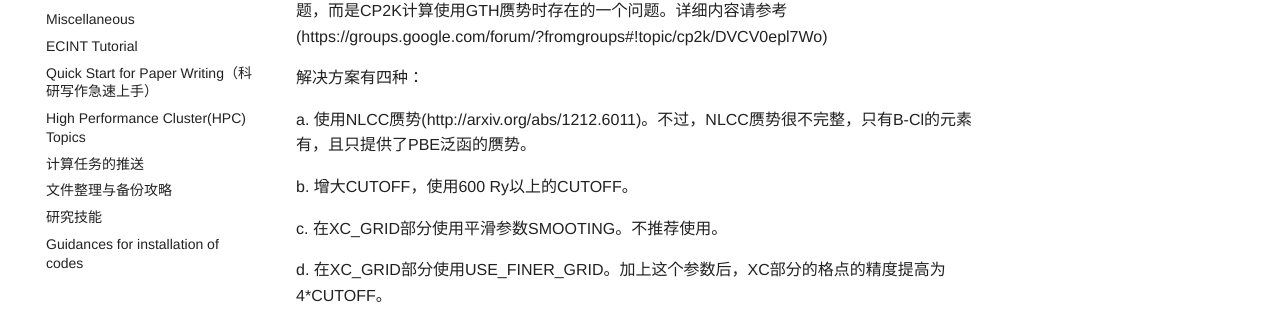
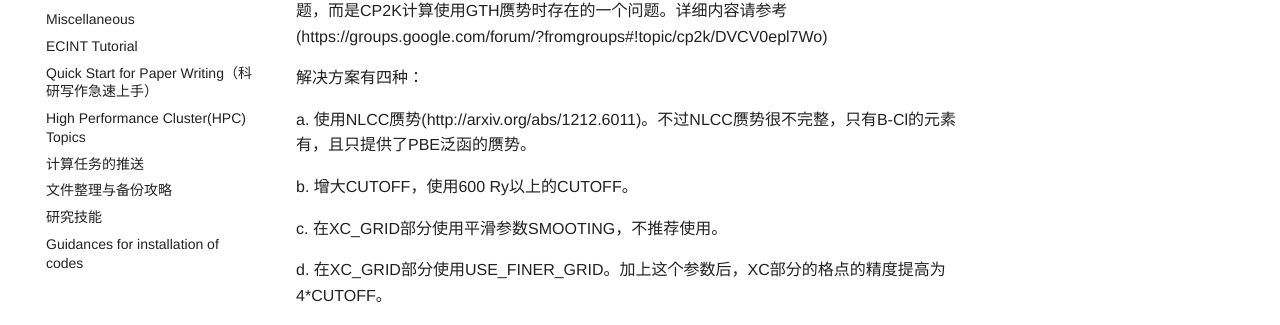
Before and after one commit to chenggroup/chenggroup.github.io, a Jekyll site: the page built from _wiki/Softwares Usage/cp2k-zpe.md, in a window 1280 px wide and 900 px high, scrolled down 2322 px. Shown: the part 331-656 px from the top of the window. Built offline with Jekyll 4.4.1, drawn with Linux system fonts in a browser that asks for light colours; formulas are drawn with MathJax 3.

Commit message:
Update cp2k-zpe.md

```diff
--- a/_wiki/Softwares Usage/cp2k-zpe.md
+++ b/_wiki/Softwares Usage/cp2k-zpe.md
@@ -121,10 +121,10 @@ N对应计算的原子个数。
 
 解决方案有四种：
 
-a. 使用NLCC赝势(http://arxiv.org/abs/1212.6011)。不过，NLCC赝势很不完整，只有B-Cl的元素有，且只提供了PBE泛函的赝势。
+a. 使用NLCC赝势(http://arxiv.org/abs/1212.6011)。不过NLCC赝势很不完整，只有B-Cl的元素有，且只提供了PBE泛函的赝势。
 
 b. 增大CUTOFF，使用600 Ry以上的CUTOFF。
 
-c. 在XC_GRID部分使用平滑参数SMOOTING。不推荐使用。
+c. 在XC_GRID部分使用平滑参数SMOOTING，不推荐使用。
 
 d. 在XC_GRID部分使用USE_FINER_GRID。加上这个参数后，XC部分的格点的精度提高为4*CUTOFF。
```
